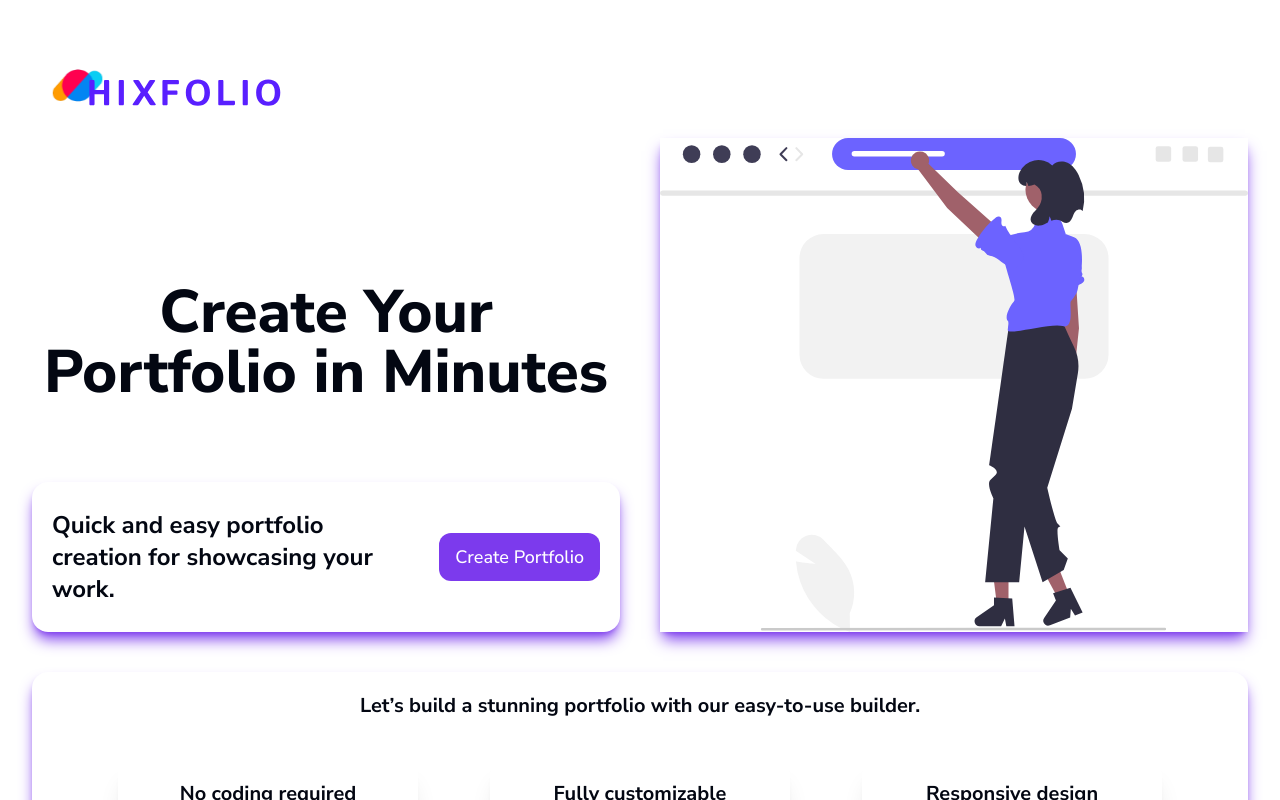
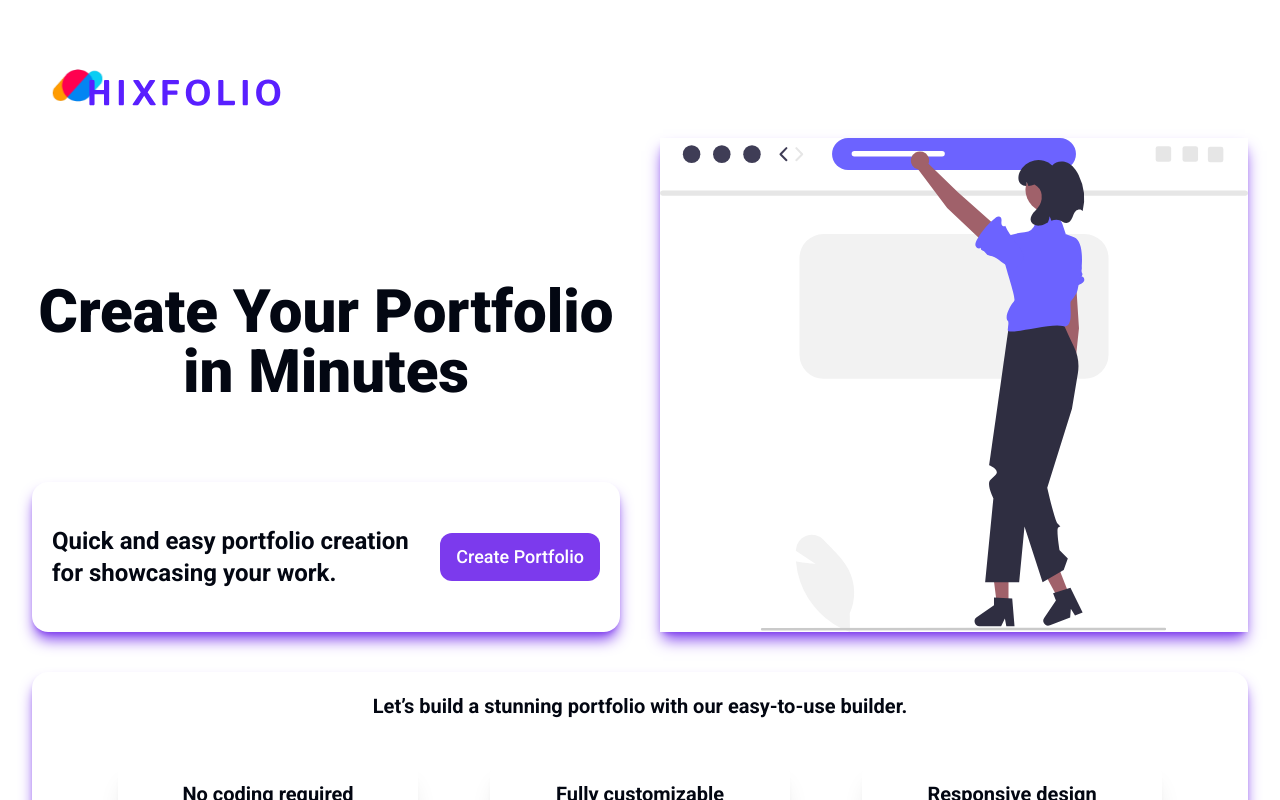
Before and after one commit to canbedir/hixfolio, a Next.js app: page / in a window 1280 px wide. Shown: the top 800 px of the page. Built offline with nearby package versions, Linux system fonts and the light colour scheme.

Commit message:
style: Change Font styles

```diff
--- a/app/layout.tsx
+++ b/app/layout.tsx
@@ -1,10 +1,8 @@
 import type { Metadata } from "next";
-import { Inter, Nunito_Sans, Ubuntu } from "next/font/google";
-import { Lato } from "next/font/google";
+import { Nunito_Sans, Roboto } from "next/font/google";
 import "./globals.css";
-import { cn } from "@/lib/utils";
 
-const ubuntu = Nunito_Sans({ subsets: ["latin"], weight:["300","400","500","700","800","1000"]});
+const nunitoSans = Roboto({ subsets: ["latin"],weight:["100","300","400","500","700","900"]});
 
 export const metadata: Metadata = {
   title: "Create Next App",
@@ -18,7 +16,7 @@ export default function RootLayout({
 }>) {
   return (
     <html lang="en">
-      <body className={cn("", ubuntu.className)}>{children}</body>
+      <body className={nunitoSans.className}>{children}</body>
     </html>
   );
 }
```
